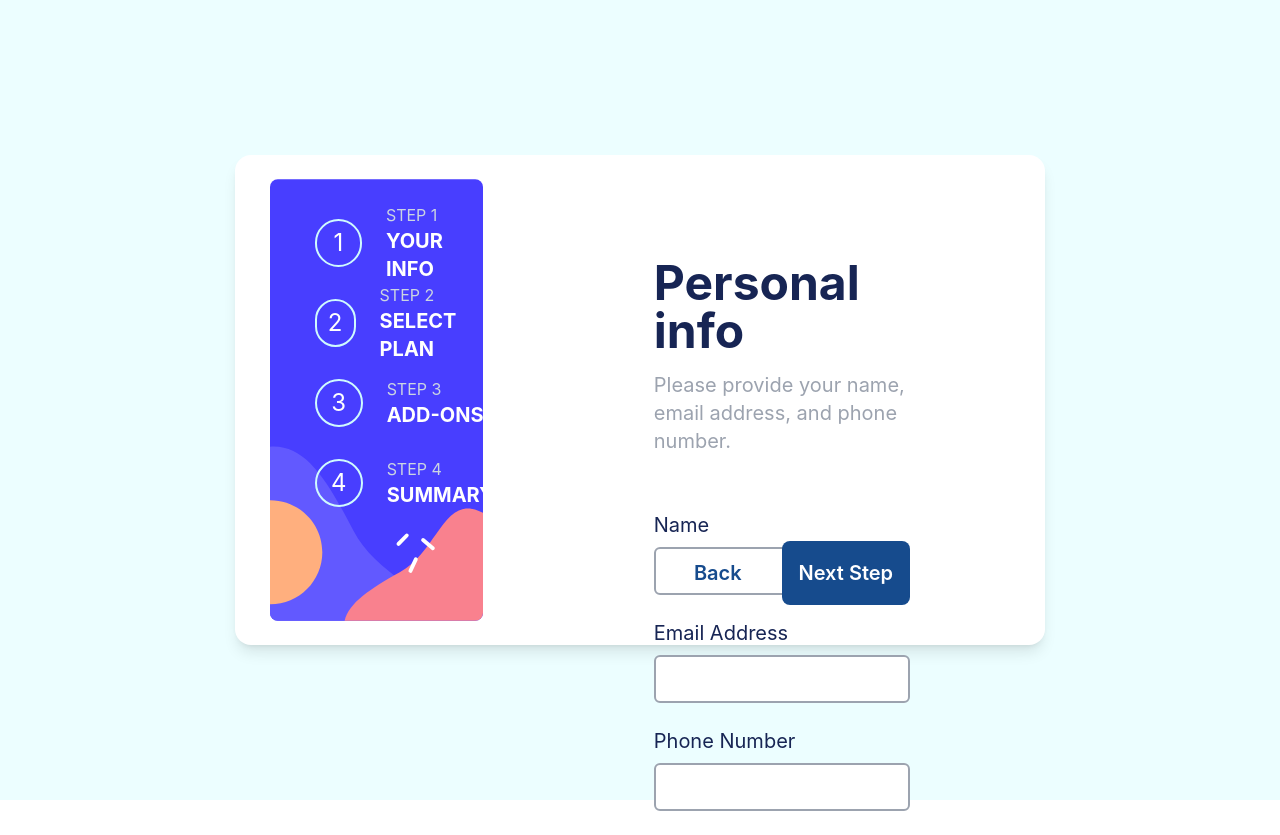
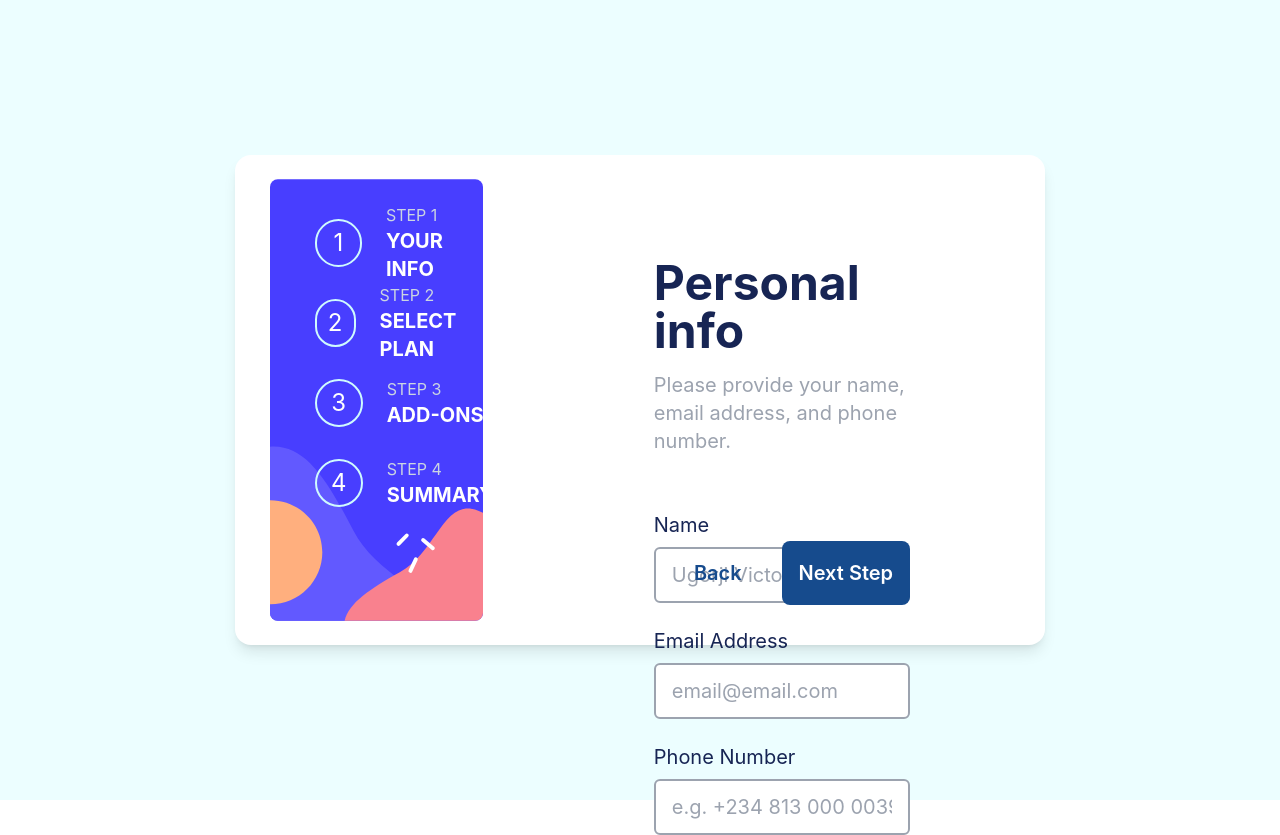
Before and after one commit to BlckTitan/palma, a React (Create React App) app: page / in a window 1280 px wide. Before the commit the page ends 811 px from the top, so only its background shows below. Built offline with nearby package versions, Linux system fonts and the light colour scheme; the HTML template or start-up script is replaced by a standard one.

Commit message:
Modified the input size, padding and added a placeholder text (dummy_text in the array)

```diff
--- a/src/components/yourInfo/YourInfo.jsx
+++ b/src/components/yourInfo/YourInfo.jsx
@@ -4,9 +4,9 @@
 export default function YourInfo() {
 
     const personal_info_inputs = [
-        {labels: 'name', title: 'Name', input_type: 'text'},
-        {labels: 'email', title: 'Email Address', input_type: 'email'},
-        {labels: 'phone', title: 'Phone Number', input_type: 'tel'},
+        {labels: 'name', title: 'Name', input_type: 'text', dummy_text: 'Ugorji Victor'},
+        {labels: 'email', title: 'Email Address', input_type: 'email', dummy_text: 'email@email.com'},
+        {labels: 'phone', title: 'Phone Number', input_type: 'tel', dummy_text: 'e.g. +234 813 000 0039'},
       ]
 
   return (
@@ -32,9 +32,10 @@
                     </div>
 
                     <input
-                      className='w-full h-12 text-xl rounded-md'
+                      className='w-full h-14 text-xl rounded-md'
                       id={inputs.labels}
                       type={inputs.input_type}
+                      placeholder={inputs.dummy_text}
                       required
                     />
 
--- a/src/components/yourInfo/style/yourInfo_style.css
+++ b/src/components/yourInfo/style/yourInfo_style.css
@@ -12,6 +12,7 @@
 }
 div.field_label_inputs input{
     border: 2px solid #9ca3af;
+    padding: 1rem;
 }
 footer > button.btn_back{
     color: var(--dark-blue);
```
